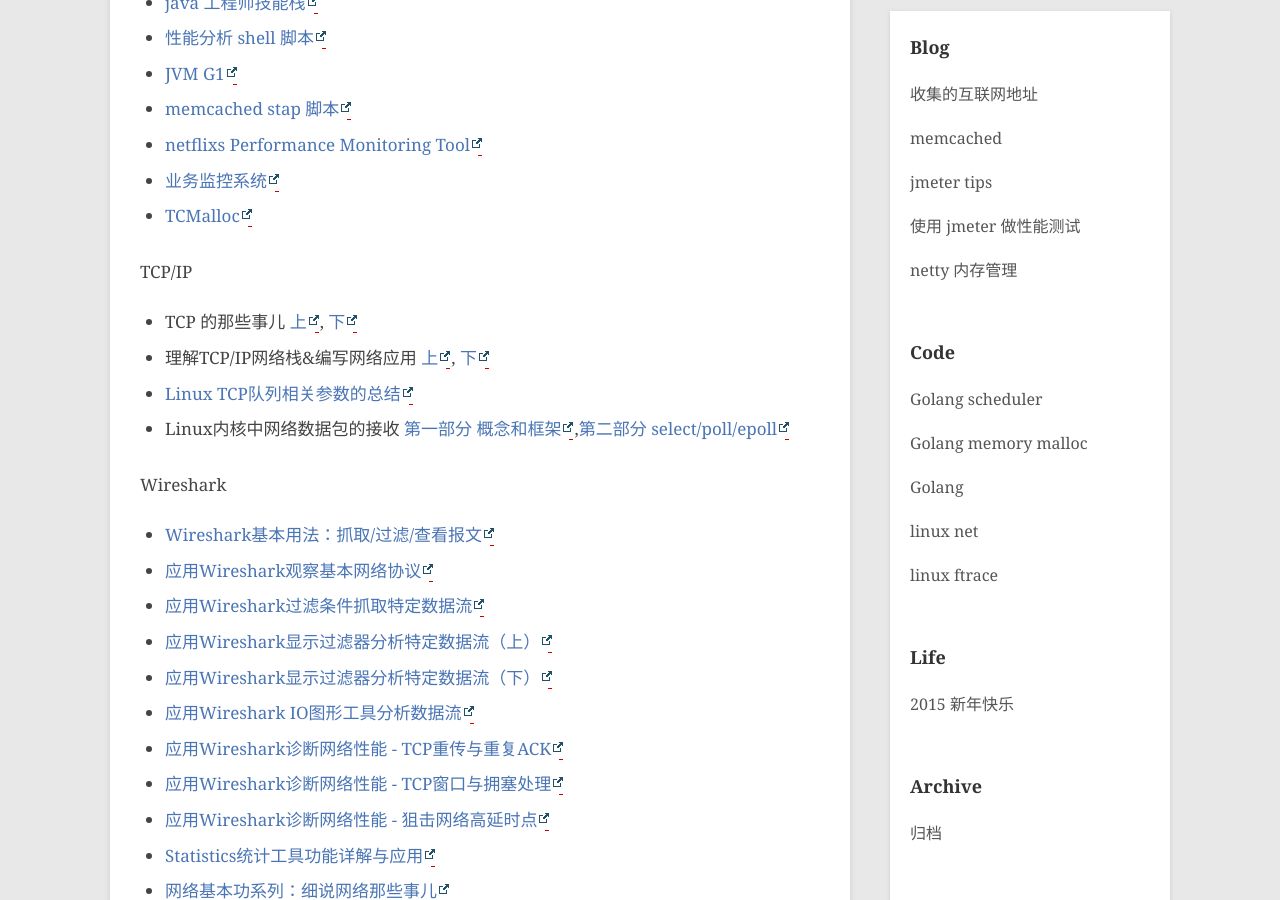
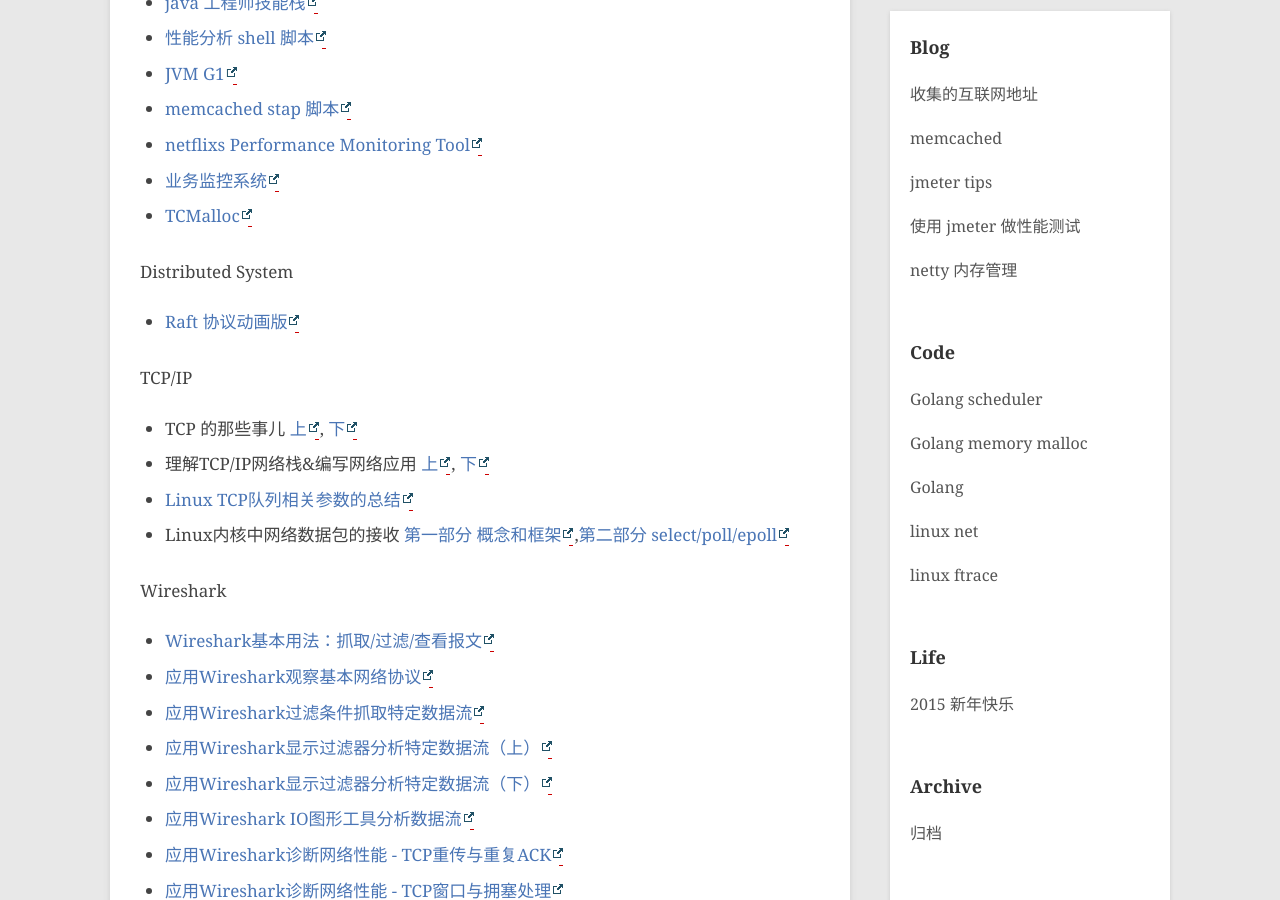
Before and after one commit to hushi55/hushi55.github.io, a Jekyll site: the page built from _posts/blog/2015-01-30-blogs.md, in a window 1280 px wide and 900 px high, scrolled down 448 px. Built offline with Jekyll 4.4.1, drawn with Linux system fonts in a browser that asks for light colours; Markdown is read by kramdown in place of the engine named in the settings; comment, search, counter and statistics services are not loaded.

Commit message:
add Raft blog links

```diff
--- a/_posts/blog/2015-01-30-blogs.md
+++ b/_posts/blog/2015-01-30-blogs.md
@@ -19,6 +19,11 @@
 - [netflixs Performance Monitoring Tool](http://techblog.netflix.com/2015/04/introducing-vector-netflixs-on-host.html)
 - [业务监控系统 ](https://www.tollmanz.com/rum-monitoring-boomerang-boomcatch-datadog/)
 - [TCMalloc ](http://game.academy.163.com/km-03.html)
+
+Distributed System
+
+- [Raft 协议动画版](http://thesecretlivesofdata.com/raft/)
+
 
 TCP/IP
 
```
